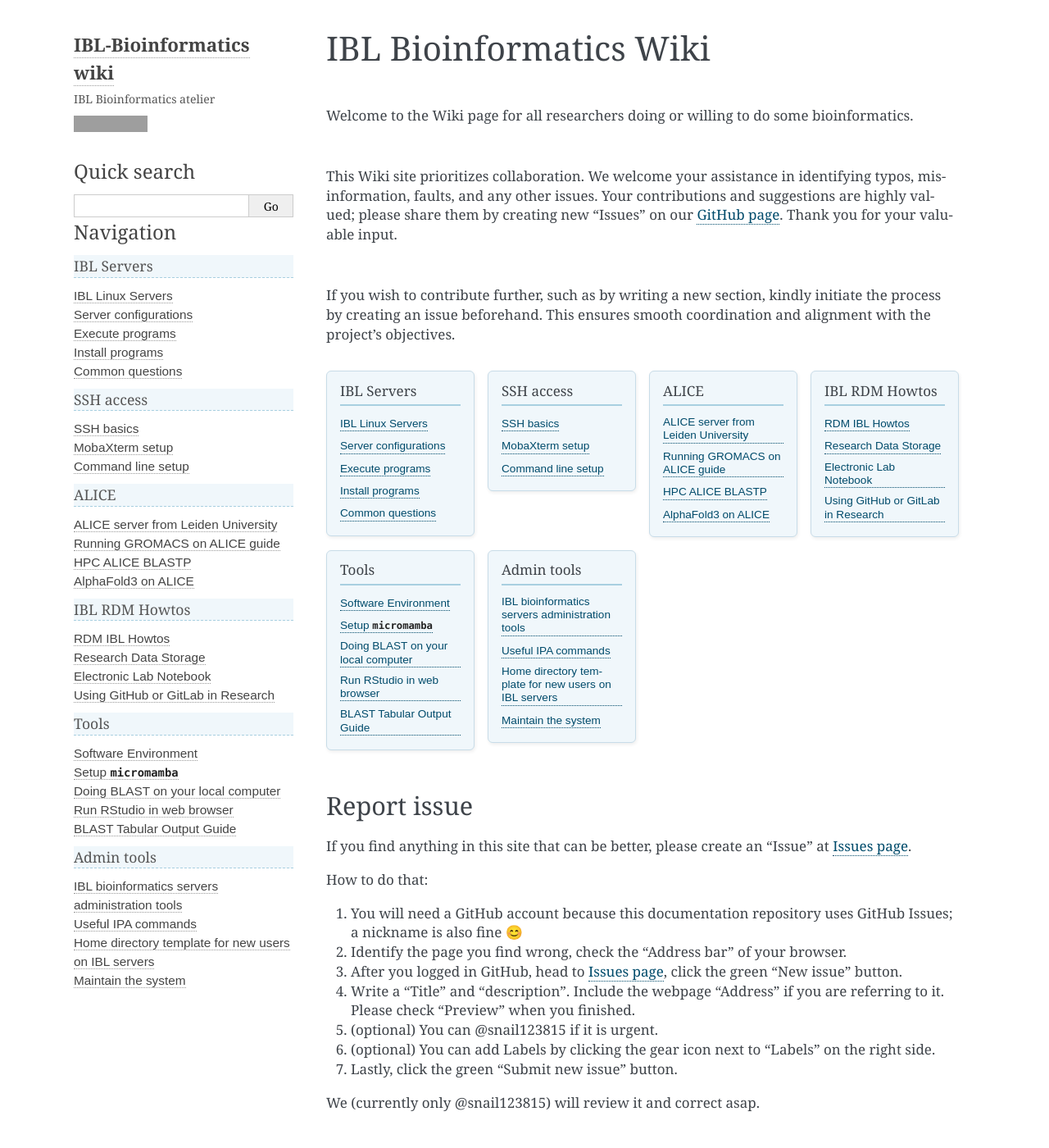
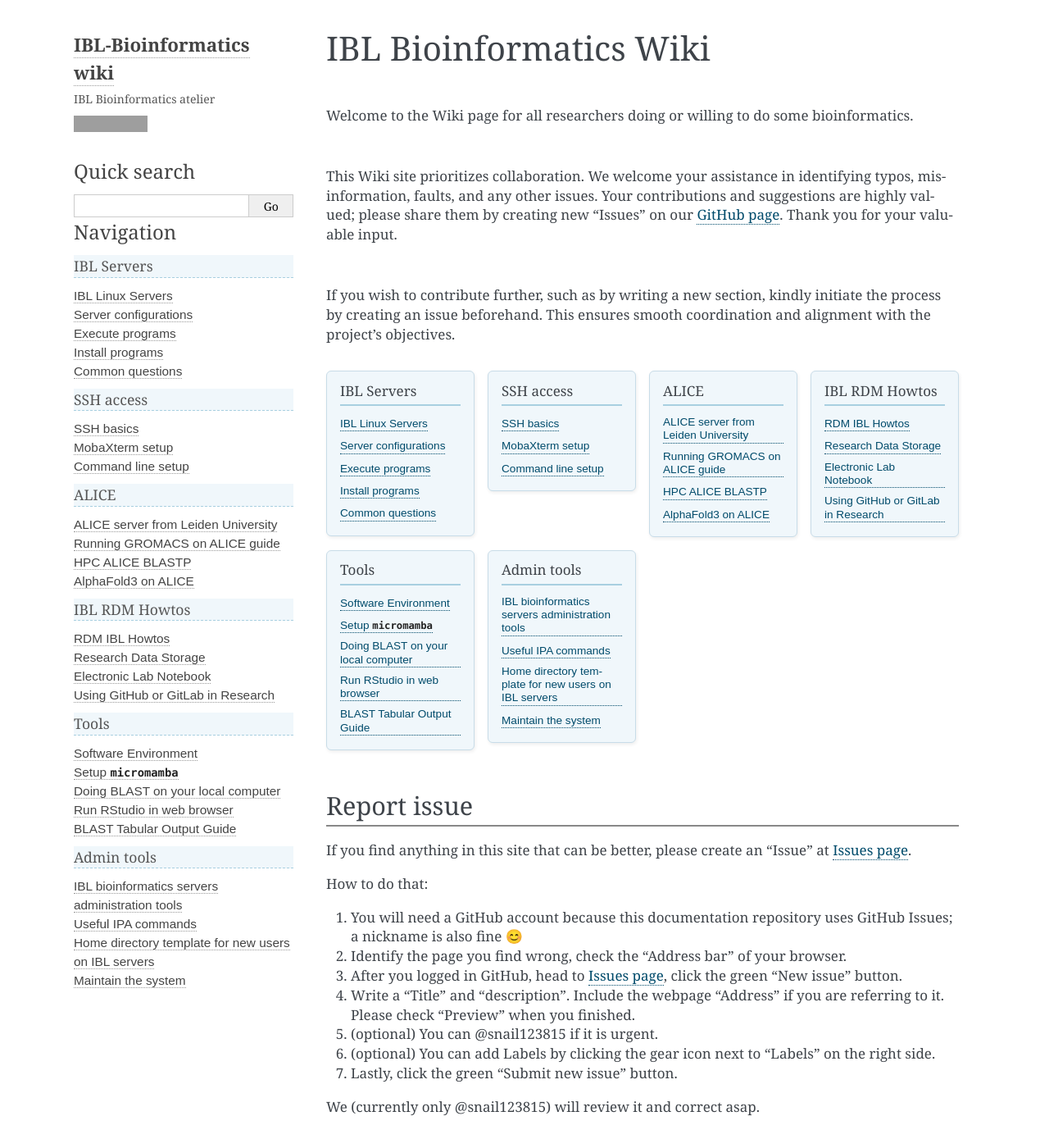
Before and after one commit to IBL-bioinfo/IBL-bioinformatics-wiki, a Sphinx documentation site: the page built from docs/source/index.md, in a window 1280 px wide and 1400 px high. Shown: the whole window at 82% size. Built offline with Sphinx 7.4.7, drawn with Linux system fonts in a browser that asks for light colours; grey boxes are pictures that could not be loaded.

Commit message:
Add underlines for h2 and h3 headers to enhance visual hierarchy

```diff
--- a/docs/source/_static/custom.css
+++ b/docs/source/_static/custom.css
@@ -3,6 +3,18 @@
 li > p {
     margin-top: 0.2em;
     margin-bottom: 0.2em;
+}
+
+/* Underlines for h2 and h3, with visual distinction between levels. */
+div.body h2 {
+    border-bottom: 2px solid #888888;
+    padding-bottom: 0.2rem;
+}
+
+div.body h3 {
+    border-bottom: 1.5px solid #b6b6b6;
+    padding-bottom: 0.15rem;
+    width: fit-content;
 }
 
 /* Alabaster uses page_width as the @media max-width breakpoint. Using
```
